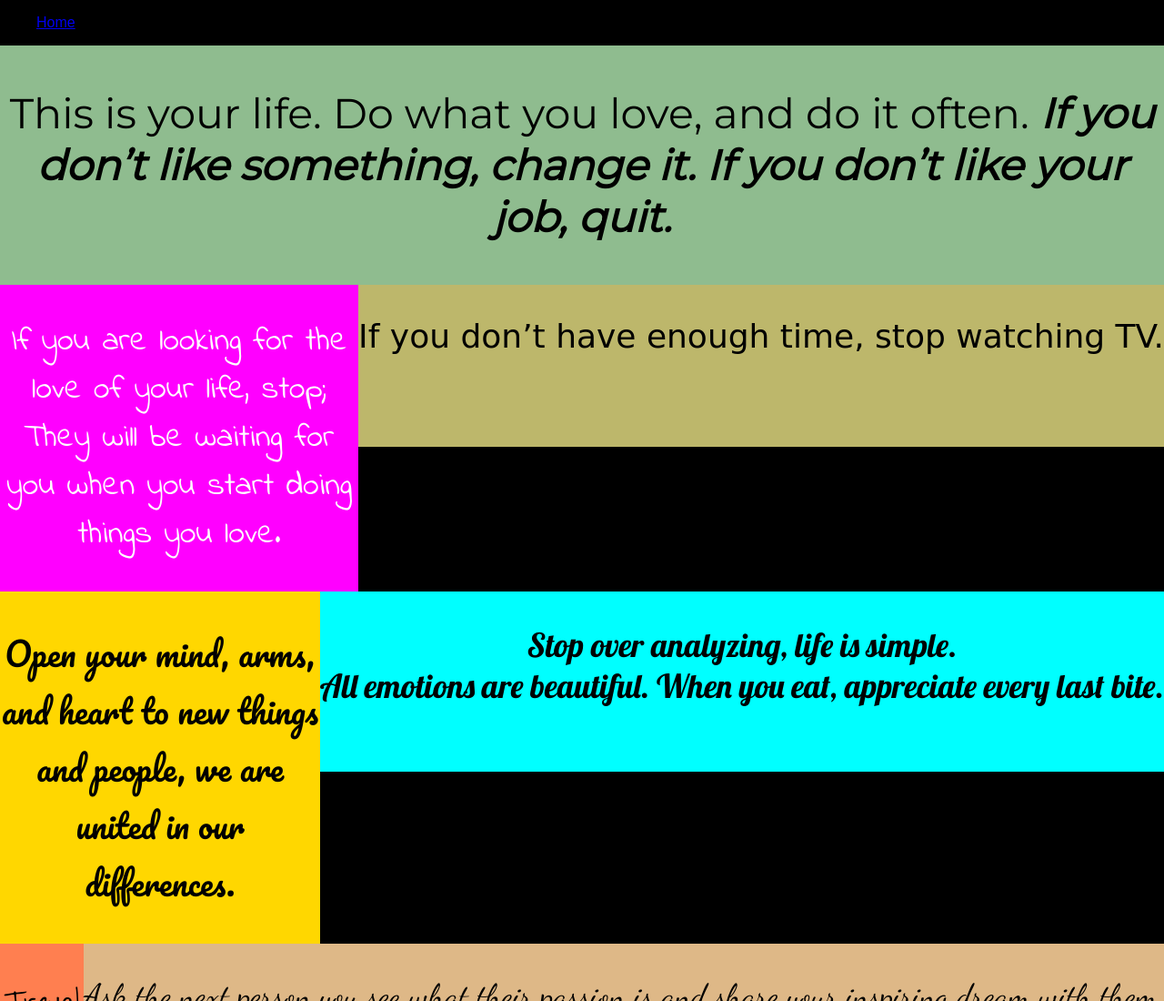
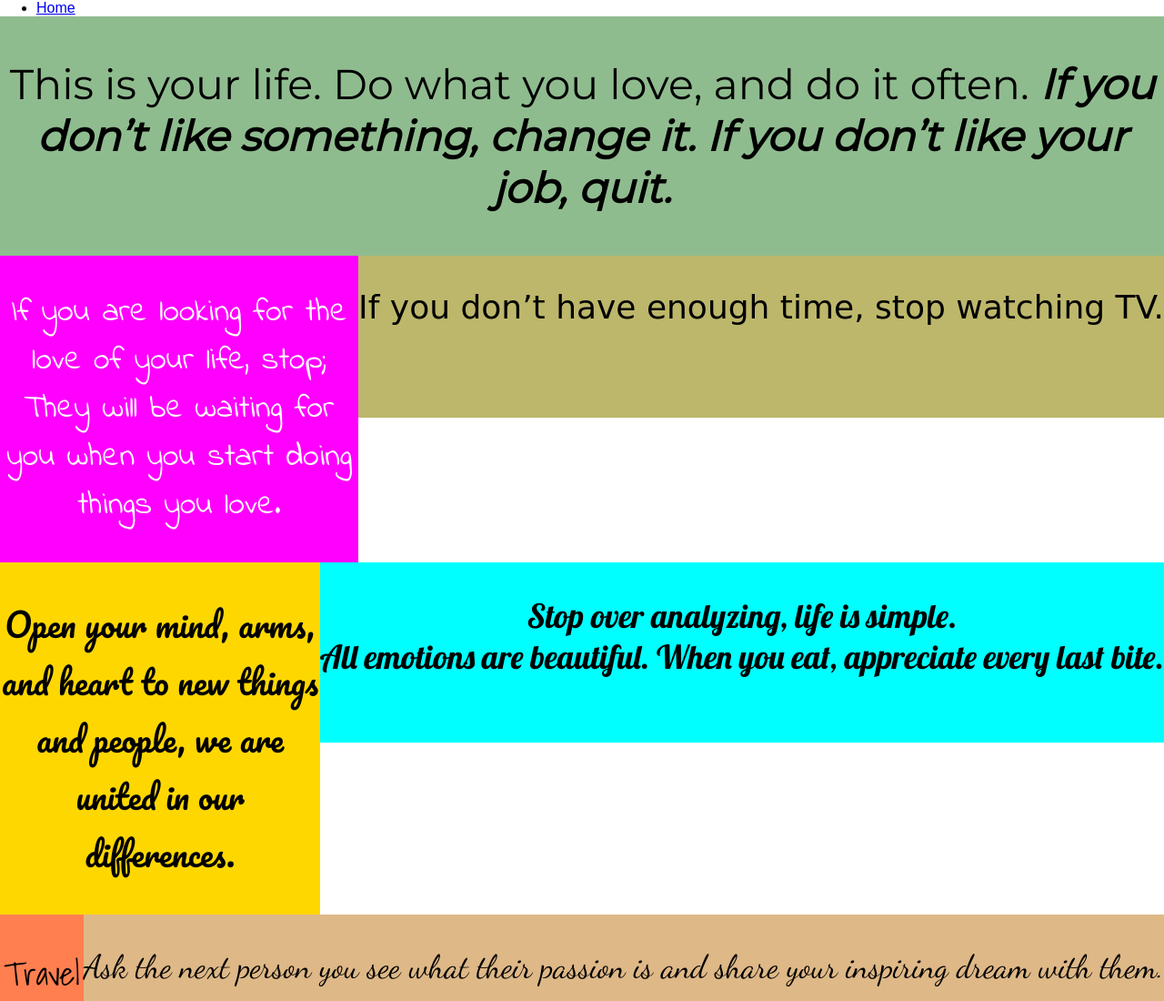
Before and after one commit to javibier/javi2, a plain HTML site: page project2/index.html in a window 1280 px wide. Shown: the top 1100 px of the page at 91% size. Drawn offline with Linux system fonts and the light colour scheme; a web font is replaced by a local one.

Commit message:
revise header

```diff
--- a/project2/css/main.css
+++ b/project2/css/main.css
@@ -1,5 +1,10 @@
-body {
-    background-color: black;
+header {
+    background-color: white;
+
+}
+
+header ul {
+    margin: 0 auto;
 }
 
 .containers {
```
